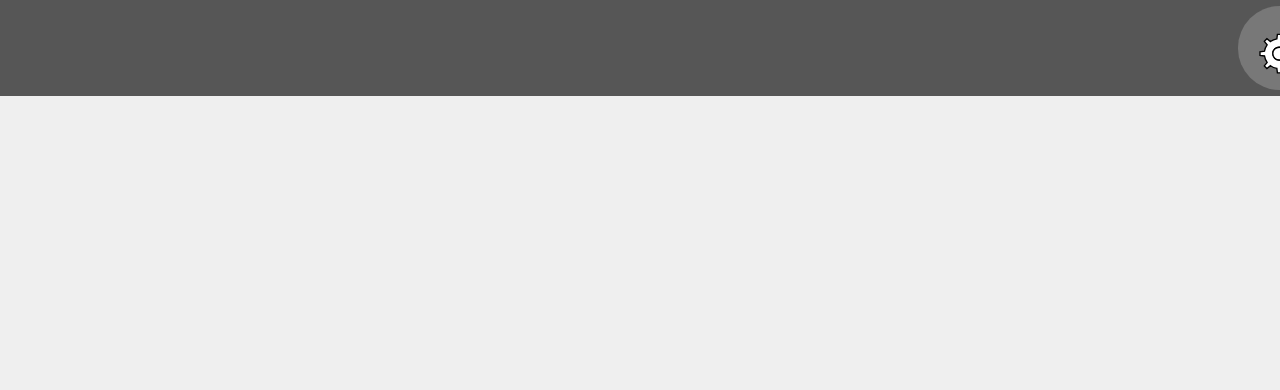
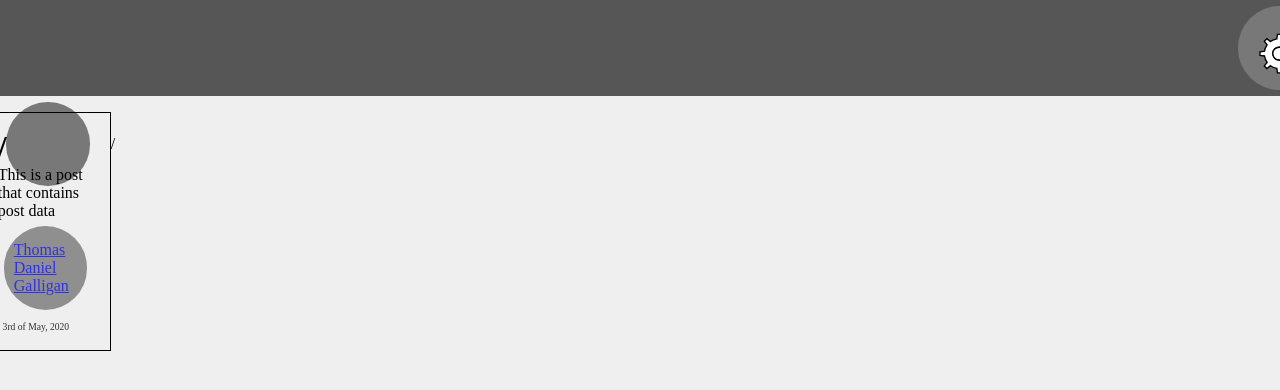
Before and after one commit to Thomas007G/blog-frontend, a React (Create React App) app: page / in a window 1280 px wide. Shown: the top 390 px of the page. Built offline with nearby package versions, Linux system fonts and the light colour scheme.

Commit message:
added post data etc

```diff
--- a/src/App.jsx
+++ b/src/App.jsx
@@ -1,15 +1,25 @@
 import React from "react";
 import { Nav, NavItem } from "./components/Nav/Nav";
-
+import Post from "./components/Post/Post";
 import { ReactComponent as CogIcon } from "./icons/cog.svg";
 // import "./App.css";
+
+let post_data = {
+  author: "Thomas Daniel Galligan",
+  date: "3rd of May, 2020",
+  blurb: "This is a post that contains post data",
+};
 
 class App extends React.Component {
   render() {
     return (
-      <Nav>
-        <NavItem icon={<CogIcon className="icon" />} />
-      </Nav>
+      <div>
+        <Nav>
+          <NavItem icon={<CogIcon className="icon" />} />
+        </Nav>
+
+        <Post data={post_data} />
+      </div>
     );
   }
 }
--- a/src/components/Post/Post.css
+++ b/src/components/Post/Post.css
@@ -16,7 +16,7 @@
   font-size: var(--root-size);
 }
 
-div {
+.post {
   margin: auto;
   padding: 1rem;
   border: 0.1rem solid black;
--- a/src/components/Post/Post.jsx
+++ b/src/components/Post/Post.jsx
@@ -1,17 +1,17 @@
-import { React } from "react";
+import React from "react";
 
 import "./Post.css";
 
-class Blog extends React.Component {
+class Post extends React.Component {
   render() {
     return (
-      <a href={this.props.link}>
-        <div>
-          <h1>{this.props.title}/</h1>
-          <p>{this.props.blurb}</p>
+      <a href={this.props.data.link}>
+        <div className="post">
+          <h1>{this.props.data.title}/</h1>
+          <p>{this.props.data.blurb}</p>
           <small>
-            <a href={this.props.author.link}>{this.props.author.name}</a>,{" "}
-            {this.props.date}
+            <a href={this.props.data.author}>{this.props.data.author}</a>,{" "}
+            {this.props.data.date}
           </small>
         </div>
         /
@@ -19,3 +19,5 @@ class Blog extends React.Component {
     );
   }
 }
+
+export default Post;
```
